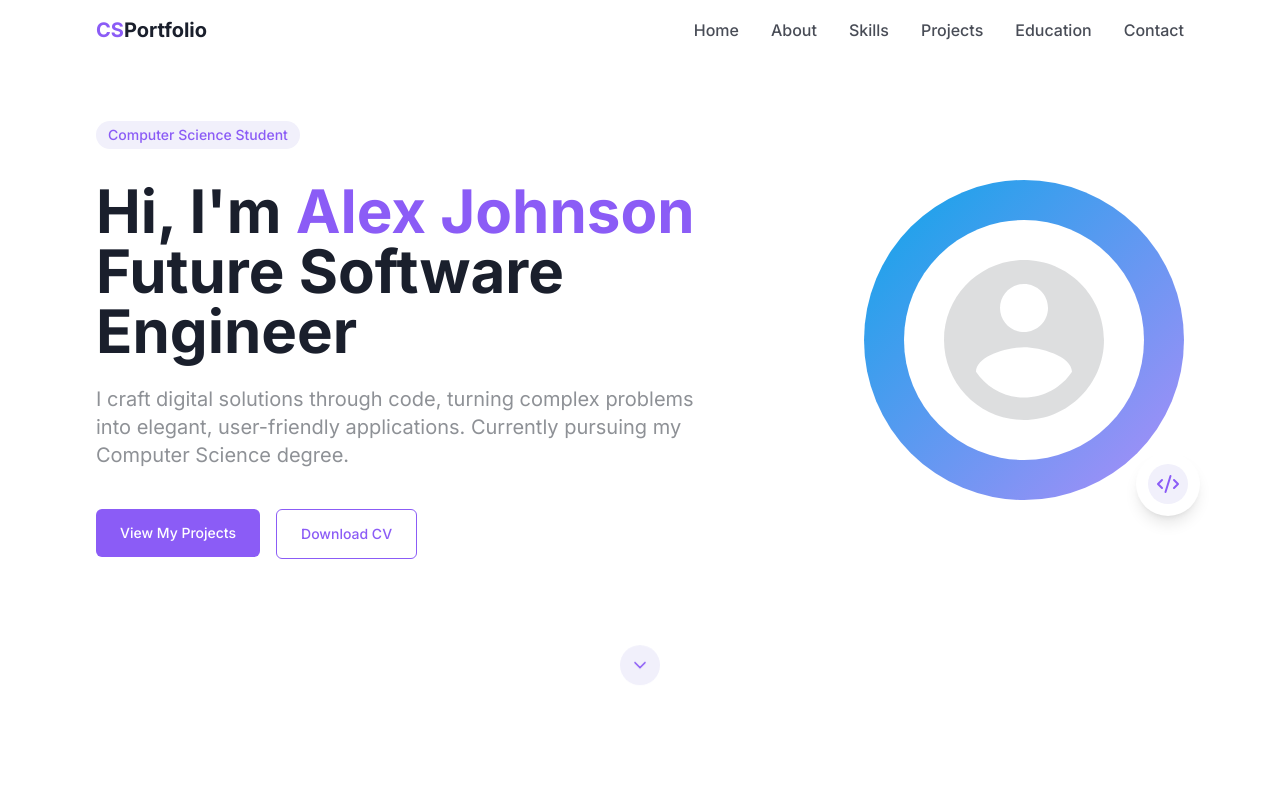
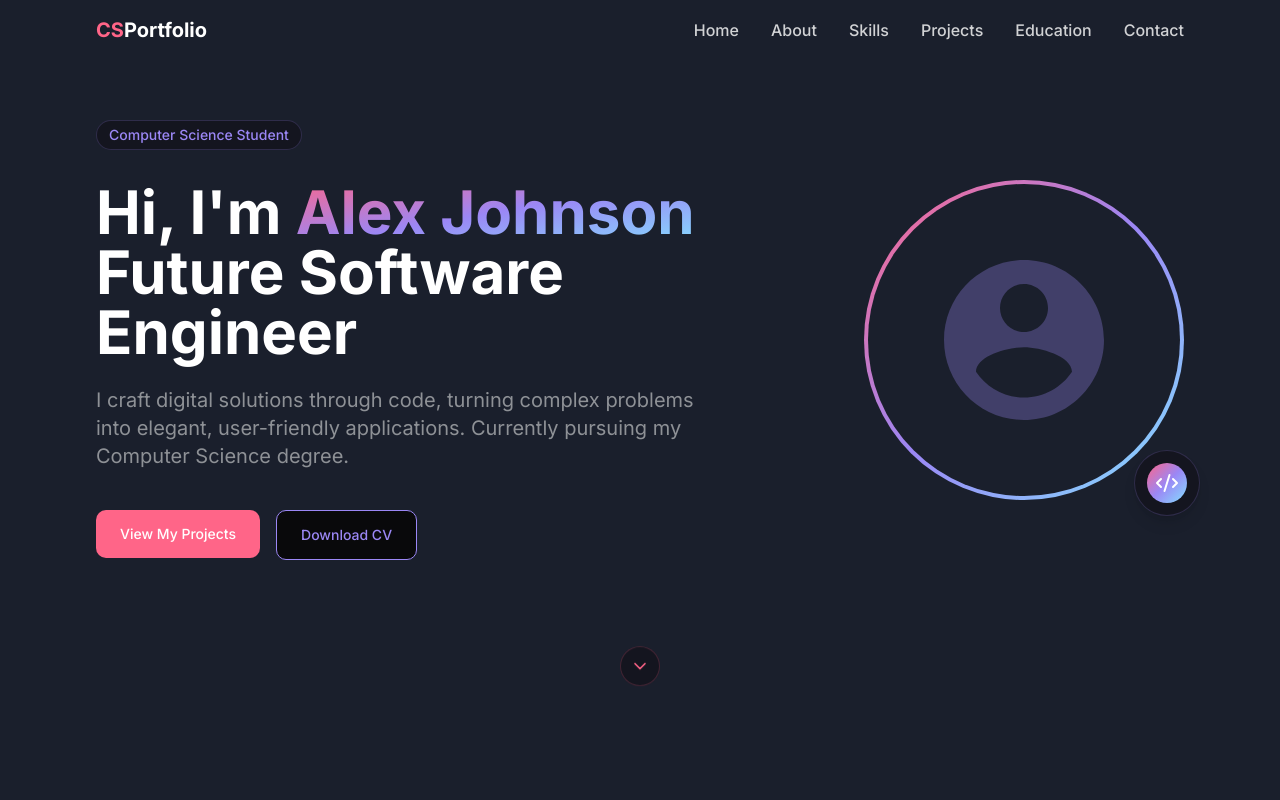
Before and after one commit to EyedBread/EyedBrad.github.io, a React (Vite) app: page / in a window 1280 px wide. Shown: the top 800 px of the page. Built offline with nearby package versions, Linux system fonts and the light colour scheme.

Commit message:
Refactor: Apply Tokyo Candy Night theme
Apply the Tokyo Candy Night theme to the application, including color adjustments and style changes.

```diff
--- a/src/components/HeroSection.tsx
+++ b/src/components/HeroSection.tsx
@@ -3,15 +3,15 @@ import { Button } from "@/components/ui/button";
 
 export function HeroSection() {
   return (
-    <section id="home" className="min-h-screen flex items-center pt-20 pb-16 px-6">
+    <section id="home" className="min-h-screen flex items-center pt-20 pb-16 px-6 bg-tech-candy-bg">
       <div className="container max-w-6xl mx-auto">
         <div className="grid grid-cols-1 lg:grid-cols-5 gap-10 items-center">
           <div className="lg:col-span-3 space-y-6 animate-fade-in">
-            <div className="inline-block px-3 py-1 rounded-full bg-tech-light text-tech-indigo font-medium text-sm mb-2">
+            <div className="inline-block px-3 py-1 rounded-full bg-tech-candy-darkbg border border-tech-candy-purple/20 text-tech-candy-purple font-medium text-sm mb-2">
               Computer Science Student
             </div>
-            <h1 className="text-4xl md:text-5xl lg:text-6xl font-bold text-tech-dark leading-tight">
-              Hi, I'm <span className="text-tech-indigo">Alex Johnson</span>
+            <h1 className="text-4xl md:text-5xl lg:text-6xl font-bold text-white leading-tight">
+              Hi, I'm <span className="text-gradient">Alex Johnson</span>
               <br />
               Future Software Engineer
             </h1>
@@ -20,28 +20,26 @@ export function HeroSection() {
               user-friendly applications. Currently pursuing my Computer Science degree.
             </p>
             <div className="flex flex-wrap gap-4 pt-4">
-              <Button className="bg-tech-indigo hover:bg-tech-indigo/90 text-white px-6 py-6">
+              <Button className="bg-tech-candy-pink hover:bg-tech-candy-pink/90 text-white px-6 py-6">
                 View My Projects
               </Button>
-              <Button variant="outline" className="border-tech-indigo text-tech-indigo hover:bg-tech-indigo/10 px-6 py-6">
+              <Button variant="outline" className="border-tech-candy-purple text-tech-candy-purple hover:bg-tech-candy-purple/10 px-6 py-6">
                 Download CV
               </Button>
             </div>
           </div>
           <div className="lg:col-span-2 animate-scale-in flex justify-center lg:justify-end">
             <div className="relative">
-              <div className="w-64 h-64 md:w-80 md:h-80 rounded-full bg-gradient-to-br from-tech-blue to-tech-indigo/70 flex items-center justify-center">
-                {/* User avatar or illustration could go here */}
-                <div className="w-60 h-60 md:w-76 md:h-76 rounded-full bg-white flex items-center justify-center overflow-hidden">
-                  {/* This is a placeholder for a profile image */}
-                  <svg className="w-48 h-48 text-tech-gray/30" fill="currentColor" viewBox="0 0 24 24">
+              <div className="w-64 h-64 md:w-80 md:h-80 rounded-full candy-gradient flex items-center justify-center p-1">
+                <div className="w-full h-full rounded-full bg-tech-candy-bg flex items-center justify-center overflow-hidden">
+                  <svg className="w-48 h-48 text-tech-candy-purple/30" fill="currentColor" viewBox="0 0 24 24">
                     <path d="M12 2C6.48 2 2 6.48 2 12s4.48 10 10 10 10-4.48 10-10S17.52 2 12 2zm0 3c1.66 0 3 1.34 3 3s-1.34 3-3 3-3-1.34-3-3 1.34-3 3-3zm0 14.2c-2.5 0-4.71-1.28-6-3.22.03-1.99 4-3.08 6-3.08 1.99 0 5.97 1.09 6 3.08-1.29 1.94-3.5 3.22-6 3.22z" />
                   </svg>
                 </div>
               </div>
-              <div className="absolute -bottom-4 -right-4 bg-white rounded-full p-3 shadow-lg">
-                <div className="bg-tech-light rounded-full p-2">
-                  <svg xmlns="http://www.w3.org/2000/svg" width="24" height="24" viewBox="0 0 24 24" fill="none" stroke="currentColor" strokeWidth="2" strokeLinecap="round" strokeLinejoin="round" className="text-tech-indigo">
+              <div className="absolute -bottom-4 -right-4 bg-tech-candy-darkbg rounded-full p-3 shadow-lg border border-tech-candy-purple/20">
+                <div className="candy-gradient rounded-full p-2 text-white">
+                  <svg xmlns="http://www.w3.org/2000/svg" width="24" height="24" viewBox="0 0 24 24" fill="none" stroke="currentColor" strokeWidth="2" strokeLinecap="round" strokeLinejoin="round">
                     <path d="m18 16 4-4-4-4" />
                     <path d="m6 8-4 4 4 4" />
                     <path d="m14.5 4-5 16" />
@@ -53,7 +51,7 @@ export function HeroSection() {
         </div>
 
         <div className="mt-16 md:mt-24 flex justify-center">
-          <a href="#about" className="animate-bounce inline-flex items-center justify-center w-10 h-10 rounded-full bg-tech-light text-tech-indigo">
+          <a href="#about" className="animate-bounce inline-flex items-center justify-center w-10 h-10 rounded-full bg-tech-candy-darkbg text-tech-candy-pink border border-tech-candy-pink/20">
             <svg xmlns="http://www.w3.org/2000/svg" width="20" height="20" viewBox="0 0 24 24" fill="none" stroke="currentColor" strokeWidth="2" strokeLinecap="round" strokeLinejoin="round">
               <path d="m6 9 6 6 6-6" />
             </svg>
--- a/src/components/Navbar.tsx
+++ b/src/components/Navbar.tsx
@@ -18,12 +18,12 @@ export function Navbar() {
     <header
       className={cn(
         "fixed top-0 left-0 right-0 z-50 transition-all duration-300 py-4 px-6 md:px-10",
-        scrolled ? "bg-white/90 backdrop-blur-sm shadow-sm" : "bg-transparent"
+        scrolled ? "bg-tech-candy-darkbg/90 backdrop-blur-sm shadow-sm" : "bg-transparent"
       )}
     >
       <div className="container max-w-6xl mx-auto flex items-center justify-between">
-        <a href="#" className="text-tech-dark font-bold text-xl">
-          <span className="text-tech-indigo">CS</span>Portfolio
+        <a href="#" className="text-white font-bold text-xl">
+          <span className="text-tech-candy-pink">CS</span>Portfolio
         </a>
 
         <nav className="hidden md:flex gap-8">
@@ -31,7 +31,7 @@ export function Navbar() {
             <a
               key={item}
               href={`#${item.toLowerCase()}`}
-              className="text-tech-dark/80 hover:text-tech-indigo transition-colors font-medium"
+              className="text-white/80 hover:text-tech-candy-purple transition-colors font-medium"
             >
               {item}
             </a>
@@ -39,7 +39,7 @@ export function Navbar() {
         </nav>
 
         <div className="md:hidden flex items-center">
-          <button className="text-tech-dark p-1">
+          <button className="text-white p-1">
             <svg xmlns="http://www.w3.org/2000/svg" width="24" height="24" viewBox="0 0 24 24" fill="none" stroke="currentColor" strokeWidth="2" strokeLinecap="round" strokeLinejoin="round">
               <line x1="4" x2="20" y1="12" y2="12" />
               <line x1="4" x2="20" y1="6" y2="6" />
--- a/src/components/ScrollToTop.tsx
+++ b/src/components/ScrollToTop.tsx
@@ -27,7 +27,7 @@ export function ScrollToTop() {
   return (
     <button
       onClick={scrollToTop}
-      className={`fixed bottom-6 right-6 p-3 rounded-full bg-tech-indigo text-white shadow-lg hover:bg-tech-indigo/90 transition-all duration-300 z-50 ${
+      className={`fixed bottom-6 right-6 p-3 rounded-full candy-gradient text-white shadow-lg hover:opacity-90 transition-all duration-300 z-50 ${
         isVisible ? "opacity-100 translate-y-0" : "opacity-0 translate-y-10 pointer-events-none"
       }`}
       aria-label="Scroll to top"
--- a/src/index.css
+++ b/src/index.css
@@ -1,103 +1,54 @@
+
 @tailwind base;
 @tailwind components;
 @tailwind utilities;
 
 @layer base {
   :root {
-    --background: 0 0% 100%;
-    --foreground: 222.2 84% 4.9%;
+    --background: 240 10% 3.9%;
+    --foreground: 0 0% 98%;
+    --card: 240 10% 3.9%;
+    --card-foreground: 0 0% 98%;
+    --popover: 240 10% 3.9%;
+    --popover-foreground: 0 0% 98%;
+    --primary: 0 0% 98%;
+    --primary-foreground: 240 5.9% 10%;
+    --secondary: 240 3.7% 15.9%;
+    --secondary-foreground: 0 0% 98%;
+    --muted: 240 3.7% 15.9%;
+    --muted-foreground: 240 5% 64.9%;
+    --accent: 240 3.7% 15.9%;
+    --accent-foreground: 0 0% 98%;
+    --destructive: 0 62.8% 30.6%;
+    --destructive-foreground: 0 0% 98%;
+    --border: 240 3.7% 15.9%;
+    --input: 240 3.7% 15.9%;
+    --ring: 240 4.9% 83.9%;
+    --radius: 0.75rem;
 
-    --card: 0 0% 100%;
-    --card-foreground: 222.2 84% 4.9%;
-
-    --popover: 0 0% 100%;
-    --popover-foreground: 222.2 84% 4.9%;
-
-    --primary: 222.2 47.4% 11.2%;
-    --primary-foreground: 210 40% 98%;
-
-    --secondary: 210 40% 96.1%;
-    --secondary-foreground: 222.2 47.4% 11.2%;
-
-    --muted: 210 40% 96.1%;
-    --muted-foreground: 215.4 16.3% 46.9%;
-
-    --accent: 210 40% 96.1%;
-    --accent-foreground: 222.2 47.4% 11.2%;
-
-    --destructive: 0 84.2% 60.2%;
-    --destructive-foreground: 210 40% 98%;
-
-    --border: 214.3 31.8% 91.4%;
-    --input: 214.3 31.8% 91.4%;
-    --ring: 222.2 84% 4.9%;
-
-    --radius: 0.5rem;
-
-    --sidebar-background: 0 0% 98%;
-
-    --sidebar-foreground: 240 5.3% 26.1%;
-
-    --sidebar-primary: 240 5.9% 10%;
-
-    --sidebar-primary-foreground: 0 0% 98%;
-
-    --sidebar-accent: 240 4.8% 95.9%;
-
-    --sidebar-accent-foreground: 240 5.9% 10%;
-
-    --sidebar-border: 220 13% 91%;
-
-    --sidebar-ring: 217.2 91.2% 59.8%;
-  }
-
-  .dark {
-    --background: 222.2 84% 4.9%;
-    --foreground: 210 40% 98%;
-
-    --card: 222.2 84% 4.9%;
-    --card-foreground: 210 40% 98%;
-
-    --popover: 222.2 84% 4.9%;
-    --popover-foreground: 210 40% 98%;
-
-    --primary: 210 40% 98%;
-    --primary-foreground: 222.2 47.4% 11.2%;
-
-    --secondary: 217.2 32.6% 17.5%;
-    --secondary-foreground: 210 40% 98%;
-
-    --muted: 217.2 32.6% 17.5%;
-    --muted-foreground: 215 20.2% 65.1%;
-
-    --accent: 217.2 32.6% 17.5%;
-    --accent-foreground: 210 40% 98%;
-
-    --destructive: 0 62.8% 30.6%;
-    --destructive-foreground: 210 40% 98%;
-
-    --border: 217.2 32.6% 17.5%;
-    --input: 217.2 32.6% 17.5%;
-    --ring: 212.7 26.8% 83.9%;
-    --sidebar-background: 240 5.9% 10%;
-    --sidebar-foreground: 240 4.8% 95.9%;
-    --sidebar-primary: 224.3 76.3% 48%;
+    --sidebar-background: 240 10% 3.9%;
+    --sidebar-foreground: 0 0% 98%;
+    --sidebar-primary: 310 90% 70%;
     --sidebar-primary-foreground: 0 0% 100%;
     --sidebar-accent: 240 3.7% 15.9%;
-    --sidebar-accent-foreground: 240 4.8% 95.9%;
+    --sidebar-accent-foreground: 0 0% 98%;
     --sidebar-border: 240 3.7% 15.9%;
-    --sidebar-ring: 217.2 91.2% 59.8%;
+    --sidebar-ring: 240 4.9% 83.9%;
   }
 }
 
 @layer base {
   * {
-    @apply border-border;
-    scroll-behavior: smooth;
+    @apply border-border selection:bg-tech-candy-purple/30 selection:text-white;
   }
 
   body {
-    @apply bg-background text-foreground;
+    @apply bg-tech-candy-bg text-foreground antialiased;
+    font-feature-settings: "ss01", "ss02", "cv01", "cv02", "cv03";
+  }
+
+  html {
+    @apply scroll-smooth;
   }
 
   /* Hide scrollbar for Chrome, Safari and Opera */
@@ -111,3 +62,17 @@
     scrollbar-width: none;  /* Firefox */
   }
 }
+
+@layer utilities {
+  .glass-morphism {
+    @apply backdrop-blur-xl bg-white/5 border border-white/10 shadow-[0_4px_12px_-2px_rgba(0,0,0,0.3)];
+  }
+
+  .candy-gradient {
+    @apply bg-gradient-to-br from-tech-candy-pink via-tech-candy-purple to-tech-candy-blue;
+  }
+
+  .text-gradient {
+    @apply bg-gradient-to-br from-tech-candy-pink via-tech-candy-purple to-tech-candy-blue bg-clip-text text-transparent;
+  }
+}
--- a/src/pages/Index.tsx
+++ b/src/pages/Index.tsx
@@ -11,7 +11,7 @@ import { ScrollToTop } from "@/components/ScrollToTop";
 
 const Index = () => {
   return (
-    <div className="min-h-screen bg-white">
+    <div className="min-h-screen bg-tech-candy-bg">
       <Navbar />
       <HeroSection />
       <AboutSection />
--- a/tailwind.config.ts
+++ b/tailwind.config.ts
@@ -1,3 +1,4 @@
+
 import type { Config } from "tailwindcss";
 
 export default {
@@ -68,10 +69,22 @@ export default {
 				tech: {
 					'blue': '#0EA5E9',
 					'indigo': '#8B5CF6',
-					'purple': '#9b87f5',
+					'purple': '#D946EF',
+					'pink': '#F472B6',
 					'dark': '#1A1F2C',
+					'darker': '#14151f',
 					'gray': '#8E9196',
-					'light': '#F1F0FB'
+					'light': '#F1F0FB',
+					'candy': {
+						'pink': '#FF6588',
+						'purple': '#9b87f5',
+						'blue': '#84DFFF',
+						'green': '#94E185',
+						'yellow': '#FFD166',
+						'comment': '#5C6773',
+						'bg': '#1A1F2C',
+						'darkbg': '#14151f',
+					}
 				}
 			},
 			borderRadius: {
```
Also changed, not shown: src/components/AboutSection.tsx (+7 -7 lines), src/components/Footer.tsx (+7 -7 lines).
